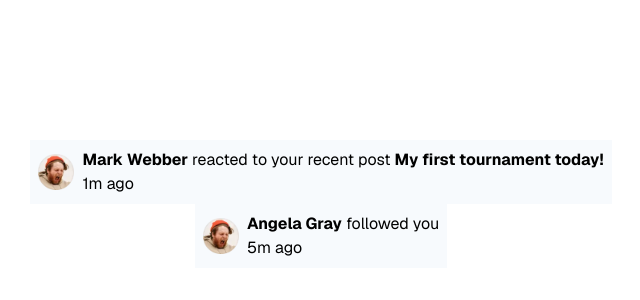
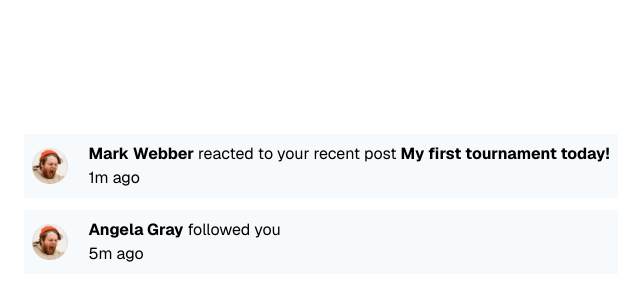
Before and after one commit to TheMcnafaha/fe-notifications-page, a Next.js app: page / in a window 1280 px wide. Shown: the part 196-496 px from the top of the page, without its empty margins (319-959 px from the left). Built offline with nearby package versions, Linux system fonts and the light colour scheme.

Commit message:
feat(notifications): adds flex container for all notifications

```diff
--- a/src/app/components/notifiaction-seen-container.tsx
+++ b/src/app/components/notifiaction-seen-container.tsx
@@ -9,7 +9,7 @@ export function NotificationSeenContainer(
 ) {
   return (
     <div
-      className={`flex items-center gap-2 p-2 ${props.seen ? "" : "bg-very-ligth-grayish-blue"}`}
+      className={`flex w-full items-center gap-5 p-2 ${props.seen ? "" : "bg-very-ligth-grayish-blue"}`}
     >
       {props.children}
     </div>
--- a/src/app/components/notification-manager.tsx
+++ b/src/app/components/notification-manager.tsx
@@ -52,8 +52,10 @@ export function AllNotifications() {
   };
   return (
     <>
-      <NotificationManager notification={reactionMark} />
-      <NotificationManager notification={simpleAngela} />
+      <div className="flex flex-col gap-3">
+        <NotificationManager notification={reactionMark} />
+        <NotificationManager notification={simpleAngela} />
+      </div>
     </>
   );
 }
--- a/src/app/components/notifications.tsx
+++ b/src/app/components/notifications.tsx
@@ -1,6 +1,4 @@
 "use client";
-
-import { NotificationSeenContainer } from "./notifiaction-seen-container";
 
 export type SimpleNotificationObj = {
   userName: string;
```
